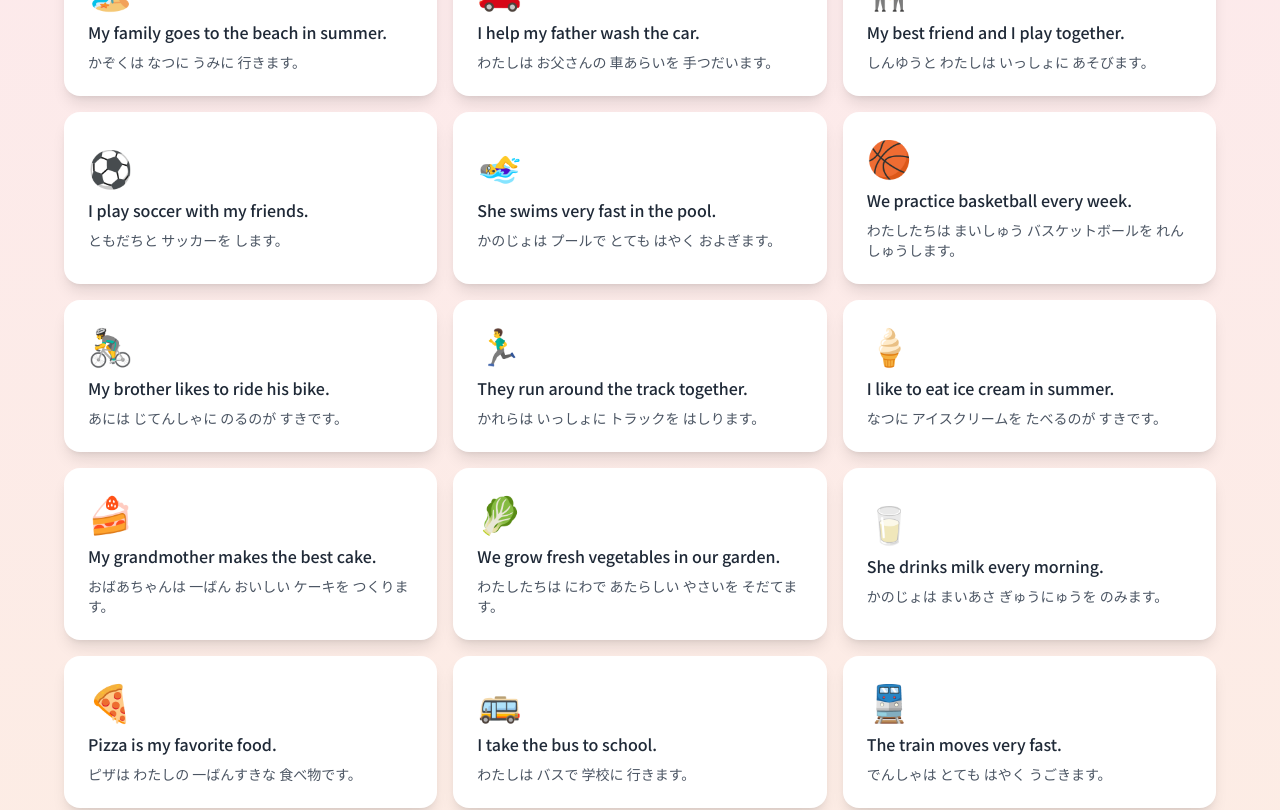
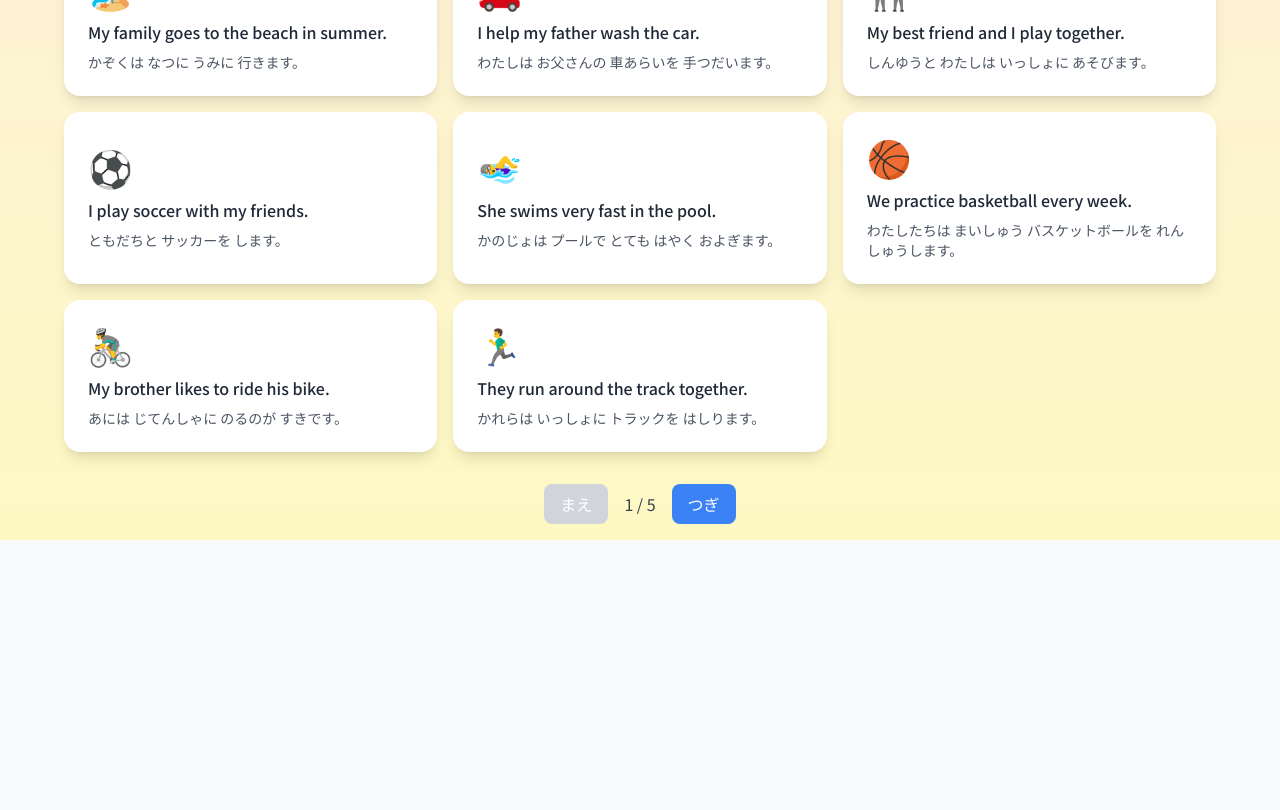
Before and after one commit to knishioka/international-school-english, a React (Vite) app: page /international-school-english/games/vocabulary in a window 1280 px wide. Shown: the part 1068-1878 px from the top of the page. After the commit the page ends 1608 px from the top, so only its background shows below. Built offline with nearby package versions, Linux system fonts and the light colour scheme.

Commit message:
fix: vocabulary game performance improvements with pagination

```diff
--- a/src/pages/VocabularyGamePage.tsx
+++ b/src/pages/VocabularyGamePage.tsx
@@ -1700,6 +1700,8 @@
   const [hintLevel, setHintLevel] = useState(0);
   const [score, setScore] = useState(0);
   const [userName, setUserName] = useState('');
+  const [currentPage, setCurrentPage] = useState(0);
+  const itemsPerPage = 20;
 
   useEffect(() => {
     const name = localStorage.getItem('userName');
@@ -1710,6 +1712,18 @@
     selectedCategory === 'all'
       ? sentences
       : sentences.filter((item) => item.category === selectedCategory);
+
+  // ページネーション計算
+  const totalPages = Math.ceil(filteredSentences.length / itemsPerPage);
+  const paginatedSentences = filteredSentences.slice(
+    currentPage * itemsPerPage,
+    (currentPage + 1) * itemsPerPage,
+  );
+
+  // カテゴリ変更時にページをリセット
+  useEffect(() => {
+    setCurrentPage(0);
+  }, [selectedCategory]);
 
   const shuffleArray = <T,>(array: T[]): T[] => {
     const shuffled = [...array];
@@ -1915,16 +1929,15 @@
             </div>
 
             {/* 文章選択グリッド */}
-            <motion.div layout className="grid grid-cols-1 md:grid-cols-2 lg:grid-cols-3 gap-4">
-              <AnimatePresence mode="popLayout">
-                {filteredSentences.map((sentence, index) => (
+            <motion.div className="grid grid-cols-1 md:grid-cols-2 lg:grid-cols-3 gap-4">
+              <AnimatePresence>
+                {paginatedSentences.map((sentence, index) => (
                   <motion.button
                     key={sentence.id}
-                    layout
                     initial={{ opacity: 0, scale: 0.8 }}
                     animate={{ opacity: 1, scale: 1 }}
                     exit={{ opacity: 0, scale: 0.8 }}
-                    transition={{ duration: 0.2, delay: index * 0.05 }}
+                    transition={{ duration: 0.2, delay: Math.min(index * 0.02, 0.3) }}
                     whileHover={{ scale: 1.02 }}
                     whileTap={{ scale: 0.98 }}
                     onClick={() => startGame(sentence)}
@@ -1941,6 +1954,29 @@
                 ))}
               </AnimatePresence>
             </motion.div>
+
+            {/* ページネーションコントロール */}
+            {totalPages > 1 && (
+              <div className="flex justify-center items-center gap-4 mt-8">
+                <button
+                  onClick={() => setCurrentPage(Math.max(0, currentPage - 1))}
+                  disabled={currentPage === 0}
+                  className="px-4 py-2 bg-blue-500 text-white rounded-lg disabled:bg-gray-300 hover:bg-blue-600 transition-colors"
+                >
+                  {language === 'ja' ? 'まえ' : 'Previous'}
+                </button>
+                <span className="text-gray-700">
+                  {currentPage + 1} / {totalPages}
+                </span>
+                <button
+                  onClick={() => setCurrentPage(Math.min(totalPages - 1, currentPage + 1))}
+                  disabled={currentPage === totalPages - 1}
+                  className="px-4 py-2 bg-blue-500 text-white rounded-lg disabled:bg-gray-300 hover:bg-blue-600 transition-colors"
+                >
+                  {language === 'ja' ? 'つぎ' : 'Next'}
+                </button>
+              </div>
+            )}
           </>
         ) : (
           /* ゲーム画面 */
```
